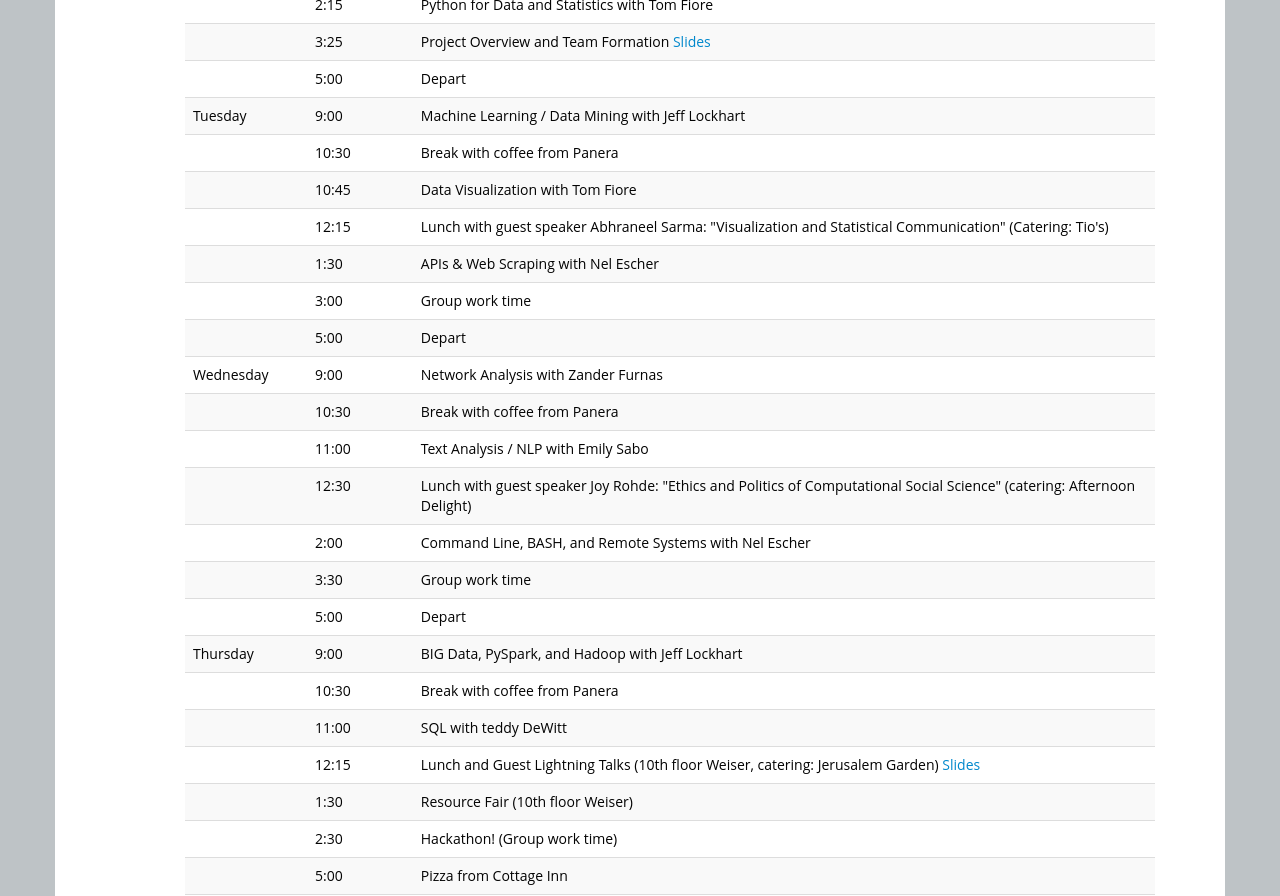
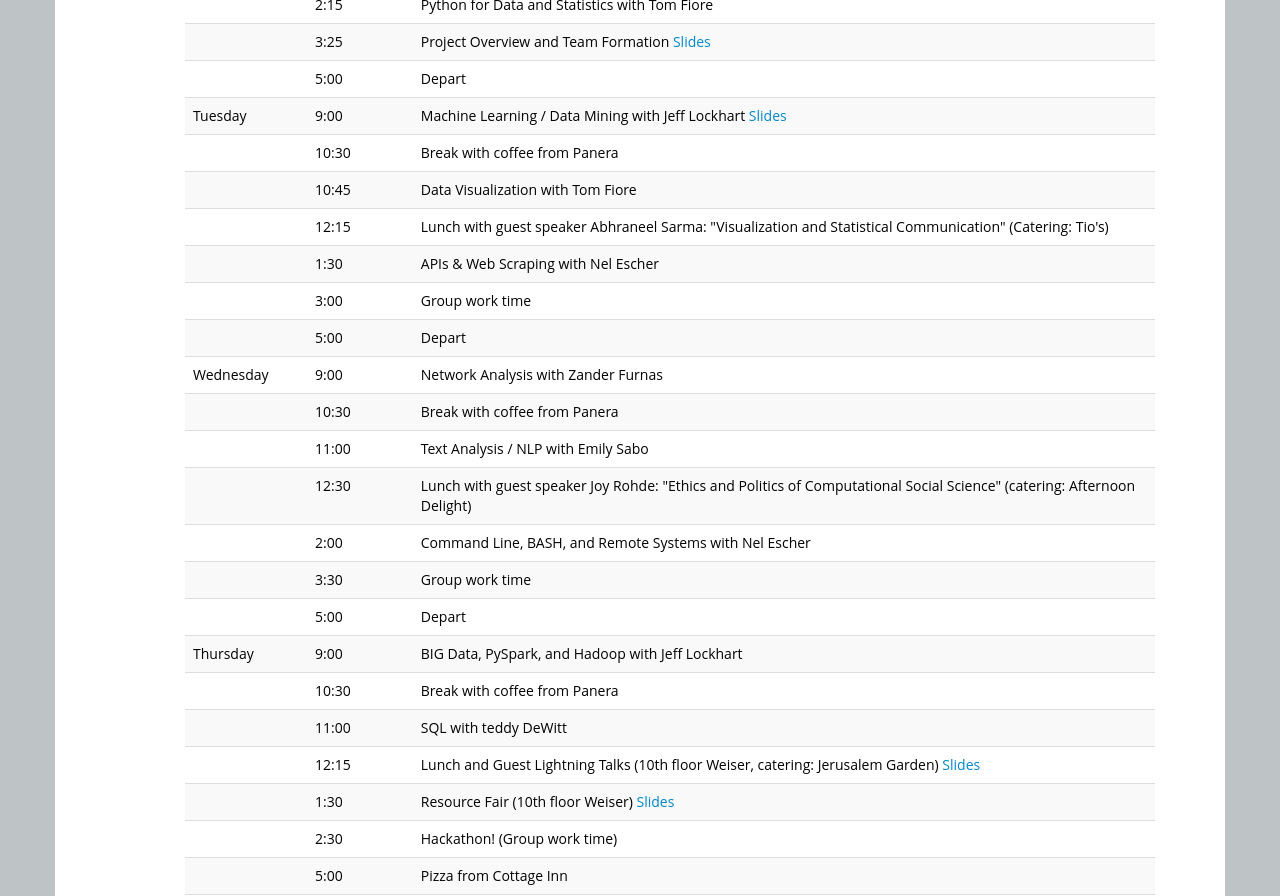
Before and after one commit to ICOSBigDataCamp/2019-summer-camp, a Jekyll site: the page built from index.html, in a window 1280 px wide and 1400 px high, scrolled down 1161 px. Shown: the part 154-1050 px from the top of the window. Built offline with Jekyll 4.4.1, drawn with Linux system fonts in a browser that asks for light colours.

Commit message:
added slides

```diff
--- a/index.html
+++ b/index.html
@@ -148,7 +148,7 @@
   <tr> <td></td>       <td>3:25</td>    <td>Project Overview and Team Formation <a href="https://docs.google.com/presentation/d/19D7TCwk7j7Z9RdPhkuCzhtfPSvVA4en5UDsk7IOWtPc/edit?usp=sharing" target="_blank">Slides</a></td> </tr>
   <tr> <td></td>       <td>5:00</td>    <td>Depart</td> </tr>
 
-  <tr> <td>Tuesday</td><td>9:00</td>   <td>Machine Learning / Data Mining with Jeff Lockhart</td> </tr>
+  <tr> <td>Tuesday</td><td>9:00</td>   <td>Machine Learning / Data Mining with Jeff Lockhart <a href="https://docs.google.com/presentation/d/15zPTPwtyj3PLOZz3yeuY-G-fqnWDW9gHbUw2qXaVaCo/edit?usp=sharing" target="_blank">Slides</a></td> </tr>
   <tr> <td></td>       <td>10:30</td>   <td>Break with coffee from Panera</td> </tr>
   <tr> <td></td>       <td>10:45</td>   <td>Data Visualization with Tom Fiore</td> </tr>
   <tr> <td></td>       <td>12:15</td>   <td>Lunch with guest speaker Abhraneel Sarma: "Visualization and Statistical Communication" (Catering: Tio's)</td> </tr>
@@ -168,7 +168,7 @@
   <tr> <td></td>       <td>10:30</td>   <td>Break with coffee from Panera</td> </tr>
   <tr> <td></td>       <td>11:00</td>   <td>SQL with teddy DeWitt</td> </tr>
   <tr> <td></td>       <td>12:15</td>   <td>Lunch and Guest Lightning Talks (10th floor Weiser, catering: Jerusalem Garden) <a href="https://docs.google.com/presentation/d/15zPTPwtyj3PLOZz3yeuY-G-fqnWDW9gHbUw2qXaVaCo/edit?usp=sharing" target="_blank">Slides</a></td> </tr>
-  <tr> <td></td>       <td>1:30</td>   <td>Resource Fair (10th floor Weiser)</td> </tr>
+  <tr> <td></td>       <td>1:30</td>   <td>Resource Fair (10th floor Weiser) <a href="https://docs.google.com/presentation/d/15zPTPwtyj3PLOZz3yeuY-G-fqnWDW9gHbUw2qXaVaCo/edit?usp=sharing" target="_blank">Slides</a></td> </tr>
   <tr> <td></td>       <td>2:30</td>   <td>Hackathon! (Group work time)</td> </tr>
   <tr> <td></td>       <td>5:00</td>   <td>Pizza from Cottage Inn</td> </tr>
   <tr> <td></td>       <td>5:00</td>   <td>HACKATHON! Weiser will remain open for group work until the building closes at 10.</td> </tr>
```
